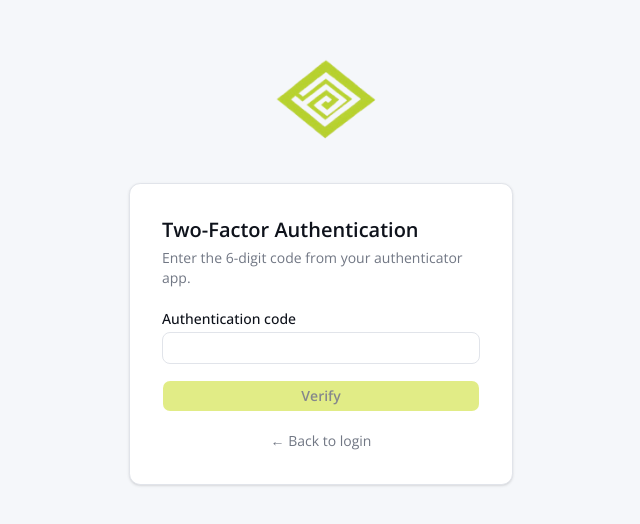
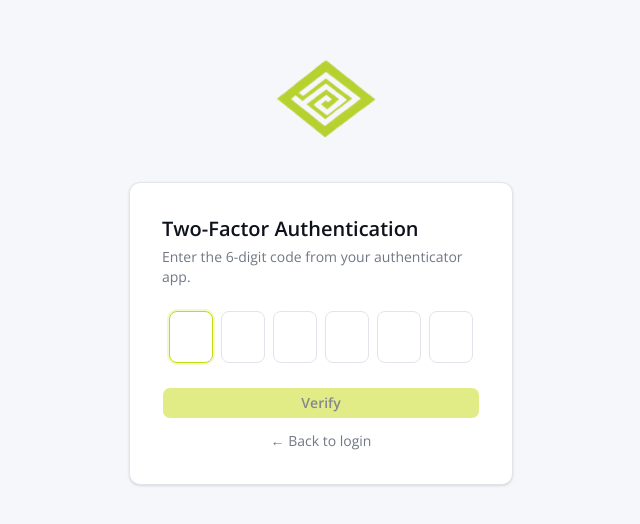
Before and after one commit to encrypse/yielda-admin, a Next.js app: page /2fa-verify in a window 1280 px wide. Shown: the part 132-656 px from the top of the page, without its empty margins (319-959 px from the left). Built offline with nearby package versions, Linux system fonts and the light colour scheme; no server answers.

Commit message:
admin updates

```diff
--- a/src/app/(dashboard)/audit-logs/page.tsx
+++ b/src/app/(dashboard)/audit-logs/page.tsx
@@ -3,7 +3,7 @@ import { useEffect, useState } from 'react';
 import { adminAuditLogs } from '@/lib/api';
 import { formatDate } from '@/lib/utils';
 import { Button } from '@/components/ui/button';
-import { ChevronLeft, ChevronRight } from 'lucide-react';
+import { ChevronLeft, ChevronRight, Download } from 'lucide-react';
 import { useAuth } from '@/hooks/useAuth';
 import { NoPermission } from '@/components/NoPermission';
 
@@ -29,6 +29,8 @@ const ACTION_COLOR: Record<string, string> = {
   ADMIN_INVITED: 'text-[#3571F1]',
   ADMIN_PERMISSIONS_UPDATED: 'text-[#3571F1]',
   ADMIN_REPORT_EXPORTED: 'text-[#3571F1]',
+  ADMIN_AUDIT_LOG_EXPORTED: 'text-[#3571F1]',
+  ADMIN_ADMIN_ACTIVATED: 'text-[#12B76A]',
   ADMIN_USER_ACTIVATED: 'text-[#12B76A]',
   ADMIN_USER_EDITED: 'text-[#717784]',
   ADMIN_PROFILE_UPDATED: 'text-[#717784]',
@@ -40,17 +42,19 @@ const ACTION_COLOR: Record<string, string> = {
 const ALL_ACTIONS = [
   'ADMIN_LOGIN', 'ADMIN_LOGOUT', 'ADMIN_PROFILE_UPDATED', 'ADMIN_2FA_SETUP',
   'ADMIN_USER_ACTIVATED', 'ADMIN_USER_SUSPENDED', 'ADMIN_USER_BLOCKED', 'ADMIN_USER_EDITED', 'ADMIN_USER_DELETED',
-  'ADMIN_INVITED', 'ADMIN_PERMISSIONS_UPDATED', 'ADMIN_DEACTIVATED',
-  'ADMIN_SETTINGS_UPDATED', 'ADMIN_CACHE_CLEARED', 'ADMIN_JOB_TRIGGERED', 'ADMIN_REPORT_EXPORTED',
+  'ADMIN_INVITED', 'ADMIN_PERMISSIONS_UPDATED', 'ADMIN_DEACTIVATED', 'ADMIN_ADMIN_ACTIVATED',
+  'ADMIN_SETTINGS_UPDATED', 'ADMIN_CACHE_CLEARED', 'ADMIN_JOB_TRIGGERED',
+  'ADMIN_REPORT_EXPORTED', 'ADMIN_AUDIT_LOG_EXPORTED',
 ];
 
 export default function AuditLogsPage() {
-  const { isSuperAdmin, loading: authLoading } = useAuth();
+  const { isSuperAdmin, hasPermission, loading: authLoading } = useAuth();
   const [logs, setLogs] = useState<AuditLog[]>([]);
   const [total, setTotal] = useState(0);
   const [page, setPage] = useState(1);
   const [loading, setLoading] = useState(true);
   const [action, setAction] = useState('');
+  const [exporting, setExporting] = useState(false);
 
   useEffect(() => {
     setPage(1);
@@ -68,6 +72,23 @@ export default function AuditLogsPage() {
 
   const totalPages = Math.ceil(total / 50);
 
+  async function handleExport(format: 'csv' | 'pdf') {
+    setExporting(true);
+    try {
+      const params: Record<string, unknown> = { format };
+      if (action) params.action = action;
+      const res = await adminAuditLogs.export(params);
+      const url = URL.createObjectURL(new Blob([res.data as BlobPart]));
+      const a = document.createElement('a');
+      a.href = url;
+      a.download = `audit-logs.${format}`;
+      a.click();
+      URL.revokeObjectURL(url);
+    } finally {
+      setExporting(false);
+    }
+  }
+
   if (!authLoading && !isSuperAdmin) return <NoPermission section="Audit Logs" />;
 
   return (
@@ -77,6 +98,7 @@ export default function AuditLogsPage() {
           <h2 className="text-xl font-semibold text-[#0E121B]">Audit Logs</h2>
           <p className="text-sm text-[#717784]">{total.toLocaleString()} total admin actions recorded</p>
         </div>
+        <div className="flex items-center gap-2 flex-wrap">
           <select
             value={action}
             onChange={(e) => setAction(e.target.value)}
@@ -87,6 +109,17 @@ export default function AuditLogsPage() {
               <option key={a} value={a}>{a.replace(/^ADMIN_/, '').replace(/_/g, ' ')}</option>
             ))}
           </select>
+          {(isSuperAdmin || hasPermission('REPORTS_EXPORT')) && (
+            <div className="flex gap-1">
+              <Button variant="outline" size="sm" onClick={() => handleExport('csv')} disabled={exporting} className="gap-1.5">
+                <Download size={14} /> CSV
+              </Button>
+              <Button variant="outline" size="sm" onClick={() => handleExport('pdf')} disabled={exporting} className="gap-1.5">
+                <Download size={14} /> PDF
+              </Button>
+            </div>
+          )}
+        </div>
       </div>
 
       <div className="bg-white rounded-xl border border-[#E1E4EA] overflow-hidden">
--- a/src/app/(dashboard)/settings/page.tsx
+++ b/src/app/(dashboard)/settings/page.tsx
@@ -24,13 +24,24 @@ function LastRun({ result }: { result: { at: Date; status: 'ok' | 'err' } | null
 
 type Tab = 'profile' | 'security' | 'financial' | 'maintenance';
 
-const SETTING_META: Record<string, { label: string; description: string; prefix?: string; suffix?: string }> = {
+const THRESHOLD_SETTING_META: Record<string, { label: string; description: string; prefix?: string; suffix?: string }> = {
   MIN_INVESTMENT_AMOUNT: { label: 'Minimum Investment', description: 'Smallest allowed investment in NGN', prefix: '₦' },
   MAX_INVESTMENT_AMOUNT: { label: 'Maximum Investment', description: 'Largest allowed investment in NGN', prefix: '₦' },
   MIN_WITHDRAWAL_AMOUNT: { label: 'Minimum Withdrawal', description: 'Smallest withdrawal allowed in NGN', prefix: '₦' },
   MAX_WITHDRAWAL_AMOUNT: { label: 'Maximum Withdrawal', description: 'Largest withdrawal allowed in NGN', prefix: '₦' },
   TRANSACTION_FEE_PERCENT: { label: 'Transaction Fee', description: 'Fee charged on each transaction', suffix: '%' },
   SETTLEMENT_CYCLE_DAYS: { label: 'Settlement Cycle', description: 'Number of days for settlement cycle', suffix: 'days' },
+};
+
+const FEE_SETTING_META: Record<string, { label: string; description: string; prefix?: string; suffix?: string }> = {
+  COLLECTION_FEE_AMOUNT: { label: 'Collection Fee', description: 'Base fee charged per inbound deposit (org-borne)', prefix: '₦' },
+  COLLECTION_FEE_VAT_PERCENT: { label: 'Collection Fee VAT', description: 'VAT applied to collection fee', suffix: '%' },
+  WITHDRAWAL_FEE_NON_STERLING: { label: 'Payout Fee (Non-Sterling)', description: 'Base payout fee for non-Sterling banks', prefix: '₦' },
+  WITHDRAWAL_FEE_STERLING: { label: 'Payout Fee (Sterling)', description: 'Payout fee for Sterling bank (0 = free)', prefix: '₦' },
+  WITHDRAWAL_FEE_VAT_PERCENT: { label: 'Payout Fee VAT', description: 'VAT applied to payout fees', suffix: '%' },
+  STAMP_DUTY_AMOUNT: { label: 'Stamp Duty', description: 'Stamp duty charged per qualifying payout', prefix: '₦' },
+  STAMP_DUTY_THRESHOLD: { label: 'Stamp Duty Threshold', description: 'Minimum payout amount that attracts stamp duty', prefix: '₦' },
+  STERLING_BANK_CODE: { label: 'Sterling Bank Code', description: 'Bank code used to identify Sterling Bank for free payout' },
 };
 
 function TabBtn({ active, onClick, icon: Icon, label }: { active: boolean; onClick: () => void; icon: React.ElementType; label: string }) {
@@ -61,14 +72,47 @@ function Feedback({ msg }: { msg: { type: 'ok' | 'err'; text: string } | null })
   return <p className={`text-sm ${msg.type === 'ok' ? 'text-[#12B76A]' : 'text-[#FF3B30]'}`}>{msg.text}</p>;
 }
 
+function SettingField({
+  settingKey, meta, settings, setSettings, canWrite,
+}: {
+  settingKey: string;
+  meta: { label: string; description: string; prefix?: string; suffix?: string };
+  settings: Record<string, string>;
+  setSettings: React.Dispatch<React.SetStateAction<Record<string, string>>>;
+  canWrite: boolean;
+}) {
+  const isText = settingKey === 'STERLING_BANK_CODE';
+  return (
+    <div className="space-y-1">
+      <Label>{meta.label}</Label>
+      <p className="text-xs text-[#717784]">{meta.description}</p>
+      <div className="relative mt-1">
+        {meta.prefix && (
+          <span className="absolute left-3 top-1/2 -translate-y-1/2 text-sm text-[#717784]">{meta.prefix}</span>
+        )}
+        <Input
+          type={isText ? 'text' : 'number'}
+          value={settings[settingKey] ?? ''}
+          onChange={(e) => setSettings((s) => ({ ...s, [settingKey]: e.target.value }))}
+          disabled={!canWrite}
+          className={`${meta.prefix ? 'pl-7' : ''} ${meta.suffix ? 'pr-14' : ''}`}
+        />
+        {meta.suffix && (
+          <span className="absolute right-3 top-1/2 -translate-y-1/2 text-sm text-[#717784]">{meta.suffix}</span>
+        )}
+      </div>
+    </div>
+  );
+}
+
 export default function SettingsPage() {
   const { admin, isSuperAdmin, hasPermission, refreshAdmin } = useAuth();
 
   const tabs: { key: Tab; label: string; icon: React.ElementType; show: boolean }[] = [
     { key: 'profile',     label: 'Profile',     icon: User,             show: true },
     { key: 'security',    label: 'Security',    icon: Shield,           show: true },
-    { key: 'financial',   label: 'Financial',   icon: SlidersHorizontal, show: isSuperAdmin || hasPermission('SETTINGS_READ') },
-    { key: 'maintenance', label: 'Maintenance', icon: Wrench,           show: isSuperAdmin || hasPermission('MAINTENANCE_RUN') },
+    { key: 'financial',   label: 'Financial',   icon: SlidersHorizontal, show: isSuperAdmin || hasPermission('FINANCIAL_SETTINGS_READ') },
+    { key: 'maintenance', label: 'Maintenance', icon: Wrench,           show: isSuperAdmin || hasPermission('MAINTENANCE_SETTINGS_READ') || hasPermission('MAINTENANCE_RUN') },
   ];
 
   const [tab, setTab] = useState<Tab>('profile');
@@ -99,7 +143,7 @@ export default function SettingsPage() {
   }, [admin]);
 
   useEffect(() => {
-    if (tab === 'financial' && (hasPermission('SETTINGS_READ') || isSuperAdmin)) {
+    if (tab === 'financial' && (hasPermission('FINANCIAL_SETTINGS_READ') || isSuperAdmin)) {
       setSettingsLoading(true);
       adminSettings.get()
         .then((data) => {
@@ -109,7 +153,7 @@ export default function SettingsPage() {
         })
         .finally(() => setSettingsLoading(false));
     }
-    if (tab === 'maintenance' && (hasPermission('MAINTENANCE_RUN') || isSuperAdmin)) {
+    if (tab === 'maintenance' && (hasPermission('MAINTENANCE_SETTINGS_READ') || hasPermission('MAINTENANCE_RUN') || isSuperAdmin)) {
       adminMaintenance.jobs().then(setJobs);
     }
   }, [tab, isSuperAdmin, hasPermission]);
@@ -259,7 +303,7 @@ export default function SettingsPage() {
             </Section>
           )}
 
-          {tab === 'financial' && (hasPermission('SETTINGS_READ') || isSuperAdmin) && (
+          {tab === 'financial' && (hasPermission('FINANCIAL_SETTINGS_READ') || isSuperAdmin) && (
             <>
               <Section title="Financial Thresholds">
                 {settingsLoading ? (
@@ -268,26 +312,22 @@ export default function SettingsPage() {
                   </div>
                 ) : (
                   <div className="space-y-5">
-                    {Object.entries(SETTING_META).map(([key, meta]) => (
-                      <div key={key} className="space-y-1">
-                        <Label>{meta.label}</Label>
-                        <p className="text-xs text-[#717784]">{meta.description}</p>
-                        <div className="relative mt-1">
-                          {meta.prefix && (
-                            <span className="absolute left-3 top-1/2 -translate-y-1/2 text-sm text-[#717784]">{meta.prefix}</span>
+                    {Object.entries(THRESHOLD_SETTING_META).map(([key, meta]) => (
+                      <SettingField key={key} settingKey={key} meta={meta} settings={settings} setSettings={setSettings} canWrite={hasPermission('FINANCIAL_SETTINGS_WRITE') || isSuperAdmin} />
+                    ))}
+                  </div>
                 )}
-                          <Input
-                            type="number"
-                            value={settings[key] ?? ''}
-                            onChange={(e) => setSettings((s) => ({ ...s, [key]: e.target.value }))}
-                            disabled={!hasPermission('SETTINGS_WRITE') && !isSuperAdmin}
-                            className={`${meta.prefix ? 'pl-7' : ''} ${meta.suffix ? 'pr-14' : ''}`}
-                          />
-                          {meta.suffix && (
-                            <span className="absolute right-3 top-1/2 -translate-y-1/2 text-sm text-[#717784]">{meta.suffix}</span>
-                          )}
+              </Section>
+
+              <Section title="Payment Fees">
+                {settingsLoading ? (
+                  <div className="space-y-4">
+                    {[1, 2, 3, 4, 5, 6, 7, 8].map((i) => <div key={i} className="h-10 bg-[#EDF0F7] rounded animate-pulse" />)}
                   </div>
-                      </div>
+                ) : (
+                  <div className="space-y-5">
+                    {Object.entries(FEE_SETTING_META).map(([key, meta]) => (
+                      <SettingField key={key} settingKey={key} meta={meta} settings={settings} setSettings={setSettings} canWrite={hasPermission('FINANCIAL_SETTINGS_WRITE') || isSuperAdmin} />
                     ))}
                   </div>
                 )}
@@ -295,7 +335,7 @@ export default function SettingsPage() {
 
               <Feedback msg={settingsMsg} />
 
-              {(hasPermission('SETTINGS_WRITE') || isSuperAdmin) && (
+              {(hasPermission('FINANCIAL_SETTINGS_WRITE') || isSuperAdmin) && (
                 <Button onClick={saveSettings} disabled={settingsSaving} className="bg-[#C5DB10] text-[#0E121B] font-semibold hover:bg-[#b0c40e]">
                   {settingsSaving ? 'Saving…' : 'Save Settings'}
                 </Button>
@@ -303,8 +343,9 @@ export default function SettingsPage() {
             </>
           )}
 
-          {tab === 'maintenance' && (hasPermission('MAINTENANCE_RUN') || isSuperAdmin) && (
+          {tab === 'maintenance' && (hasPermission('MAINTENANCE_SETTINGS_READ') || hasPermission('MAINTENANCE_RUN') || isSuperAdmin) && (
             <>
+              {(hasPermission('MAINTENANCE_RUN') || isSuperAdmin) && (
                 <Section title="Cache Management">
                   <div className="flex items-center justify-between">
                     <div>
@@ -318,6 +359,7 @@ export default function SettingsPage() {
                     </Button>
                   </div>
                 </Section>
+              )}
 
               <Section title="Scheduled Jobs">
                 <div className="divide-y divide-[#E1E4EA]">
@@ -328,10 +370,12 @@ export default function SettingsPage() {
                         <p className="text-xs text-[#717784] mt-0.5">{job.description}</p>
                         <div className="mt-1"><LastRun result={jobLastRun[job.name]} /></div>
                       </div>
+                      {(hasPermission('MAINTENANCE_RUN') || isSuperAdmin) && (
                         <Button size="sm" variant="outline" onClick={() => runJob(job.name)} disabled={runningJob === job.name} className="gap-1.5 flex-shrink-0 ml-4">
                           <Play size={13} />
                           {runningJob === job.name ? 'Running…' : 'Run Now'}
                         </Button>
+                      )}
                     </div>
                   ))}
                 </div>
--- a/src/app/2fa-verify/page.tsx
+++ b/src/app/2fa-verify/page.tsx
@@ -1,32 +1,73 @@
 'use client';
-import { useState } from 'react';
+import { useRef, useState } from 'react';
 import { useRouter } from 'next/navigation';
 import Image from 'next/image';
 import { adminAuth } from '@/lib/api';
 import { setToken, clearPendingToken } from '@/lib/auth';
 import { Button } from '@/components/ui/button';
-import { Input } from '@/components/ui/input';
-import { Label } from '@/components/ui/label';
+
+const OTP_LENGTH = 6;
 
 export default function TwoFAVerifyPage() {
   const router = useRouter();
-  const [code, setCode] = useState('');
+  const [digits, setDigits] = useState<string[]>(Array(OTP_LENGTH).fill(''));
   const [error, setError] = useState('');
   const [loading, setLoading] = useState(false);
+  const inputs = useRef<(HTMLInputElement | null)[]>([]);
 
-  async function handleVerify(e: React.FormEvent) {
-    e.preventDefault();
+  const code = digits.join('');
+
+  async function submit(value: string) {
+    if (value.length !== OTP_LENGTH) return;
     setError('');
     setLoading(true);
     try {
-      const data = await adminAuth.verifyTotp(code);
+      const data = await adminAuth.verifyTotp(value);
       setToken(data.token, data.expiresIn);
       clearPendingToken();
       router.push('/');
     } catch {
       setError('Invalid code. Try again.');
+      setDigits(Array(OTP_LENGTH).fill(''));
+      inputs.current[0]?.focus();
     } finally {
       setLoading(false);
+    }
+  }
+
+  function handleChange(index: number, value: string) {
+    const digit = value.replace(/\D/g, '').slice(-1);
+    const next = [...digits];
+    next[index] = digit;
+    setDigits(next);
+
+    if (digit && index < OTP_LENGTH - 1) {
+      inputs.current[index + 1]?.focus();
+    }
+
+    const filled = next.join('');
+    if (filled.length === OTP_LENGTH) {
+      void submit(filled);
+    }
+  }
+
+  function handleKeyDown(index: number, e: React.KeyboardEvent<HTMLInputElement>) {
+    if (e.key === 'Backspace' && !digits[index] && index > 0) {
+      inputs.current[index - 1]?.focus();
+    }
+  }
+
+  function handlePaste(e: React.ClipboardEvent) {
+    const pasted = e.clipboardData.getData('text').replace(/\D/g, '').slice(0, OTP_LENGTH);
+    if (!pasted) return;
+    e.preventDefault();
+    const next = Array(OTP_LENGTH).fill('');
+    for (let i = 0; i < pasted.length; i++) next[i] = pasted[i];
+    setDigits(next);
+    const focusIndex = Math.min(pasted.length, OTP_LENGTH - 1);
+    inputs.current[focusIndex]?.focus();
+    if (pasted.length === OTP_LENGTH) {
+      void submit(pasted);
     }
   }
 
@@ -40,19 +81,40 @@ export default function TwoFAVerifyPage() {
           <h1 className="text-xl font-semibold text-[#0E121B] mb-1">Two-Factor Authentication</h1>
           <p className="text-sm text-[#717784] mb-6">Enter the 6-digit code from your authenticator app.</p>
 
-          <form onSubmit={handleVerify} className="space-y-4">
-            <div className="space-y-1.5">
-              <Label htmlFor="code">Authentication code</Label>
-              <Input id="code" value={code} onChange={(e) => setCode(e.target.value.replace(/\D/g, '').slice(0, 6))} maxLength={6} pattern="\d{6}" required autoComplete="one-time-code" inputMode="numeric" className="text-center text-2xl tracking-widest" />
-            </div>
-            {error && <p className="text-sm text-[#FF3B30]">{error}</p>}
-            <Button type="submit" className="w-full bg-[#C5DB10] text-[#0E121B] font-semibold hover:bg-[#b0c40e]" disabled={loading || code.length !== 6}>
-              {loading ? 'Verifying…' : 'Verify'}
-            </Button>
-            <button type="button" className="w-full text-sm text-[#717784] hover:text-[#0E121B]" onClick={() => router.push('/login')}>
-              ← Back to login
-            </button>
-          </form>
+          <div className="flex gap-2 justify-center mb-6" onPaste={handlePaste}>
+            {digits.map((d, i) => (
+              <input
+                key={i}
+                ref={(el) => { inputs.current[i] = el; }}
+                type="text"
+                inputMode="numeric"
+                maxLength={1}
+                value={d}
+                onChange={(e) => handleChange(i, e.target.value)}
+                onKeyDown={(e) => handleKeyDown(i, e)}
+                autoFocus={i === 0}
+                autoComplete={i === 0 ? 'one-time-code' : 'off'}
+                className={`w-11 h-13 text-center text-xl font-semibold border rounded-lg outline-none transition-colors
+                  ${d ? 'border-[#C5DB10] bg-[#FAFFF0]' : 'border-[#E1E4EA] bg-white'}
+                  focus:border-[#C5DB10] focus:ring-2 focus:ring-[#C5DB10]/20
+                  disabled:opacity-50`}
+                disabled={loading}
+              />
+            ))}
+          </div>
+
+          {error && <p className="text-sm text-[#FF3B30] text-center mb-4">{error}</p>}
+
+          <Button
+            onClick={() => submit(code)}
+            className="w-full bg-[#C5DB10] text-[#0E121B] font-semibold hover:bg-[#b0c40e]"
+            disabled={loading || code.length !== OTP_LENGTH}
+          >
+            {loading ? 'Verifying…' : 'Verify'}
+          </Button>
+          <button type="button" className="w-full text-sm text-[#717784] hover:text-[#0E121B] mt-3" onClick={() => router.push('/login')}>
+            ← Back to login
+          </button>
         </div>
       </div>
     </div>
--- a/src/lib/api.ts
+++ b/src/lib/api.ts
@@ -120,6 +120,7 @@ export const adminProfile = {
 
 export const adminAuditLogs = {
   list: (params?: object) => api.get('/admin/audit-logs', { params }).then((r) => r.data.data),
+  export: (params?: object) => api.get('/admin/audit-logs/export', { params, responseType: 'blob' }),
 };
 
 export const adminUsersExtra = {
```
Also changed, not shown: src/app/(dashboard)/wallet/page.tsx (+13 -2 lines). Lines whose indentation alone changed are shown as unchanged.
